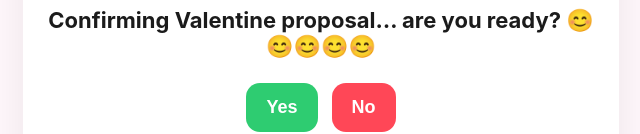
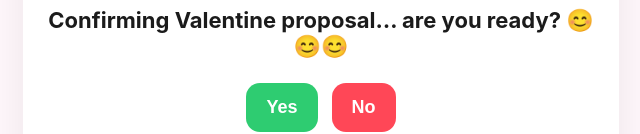
Before and after one commit to NMAjosue/ceciandjosuvalentines, a plain HTML site: page index.html in a window 1280 px wide. Shown: the part 443-577 px from the top of the page, without its empty margins (319-959 px from the left). Drawn offline with Linux system fonts and the light colour scheme.

Commit message:
Remove extra emojis from the proposal header

```diff
--- a/index.html
+++ b/index.html
@@ -141,7 +141,7 @@
       <img id="mainImg" src="mickey.gif" alt="mickey">
     </div>
 
-    <h1 id="question">Confirming Valentine proposal… are you ready? 😊😊😊😊😊</h1>
+    <h1 id="question">Confirming Valentine proposal… are you ready? 😊😊😊</h1>
 
     <div class="btns" id="btnArea">
       <button id="yesBtn">Yes</button>
```
